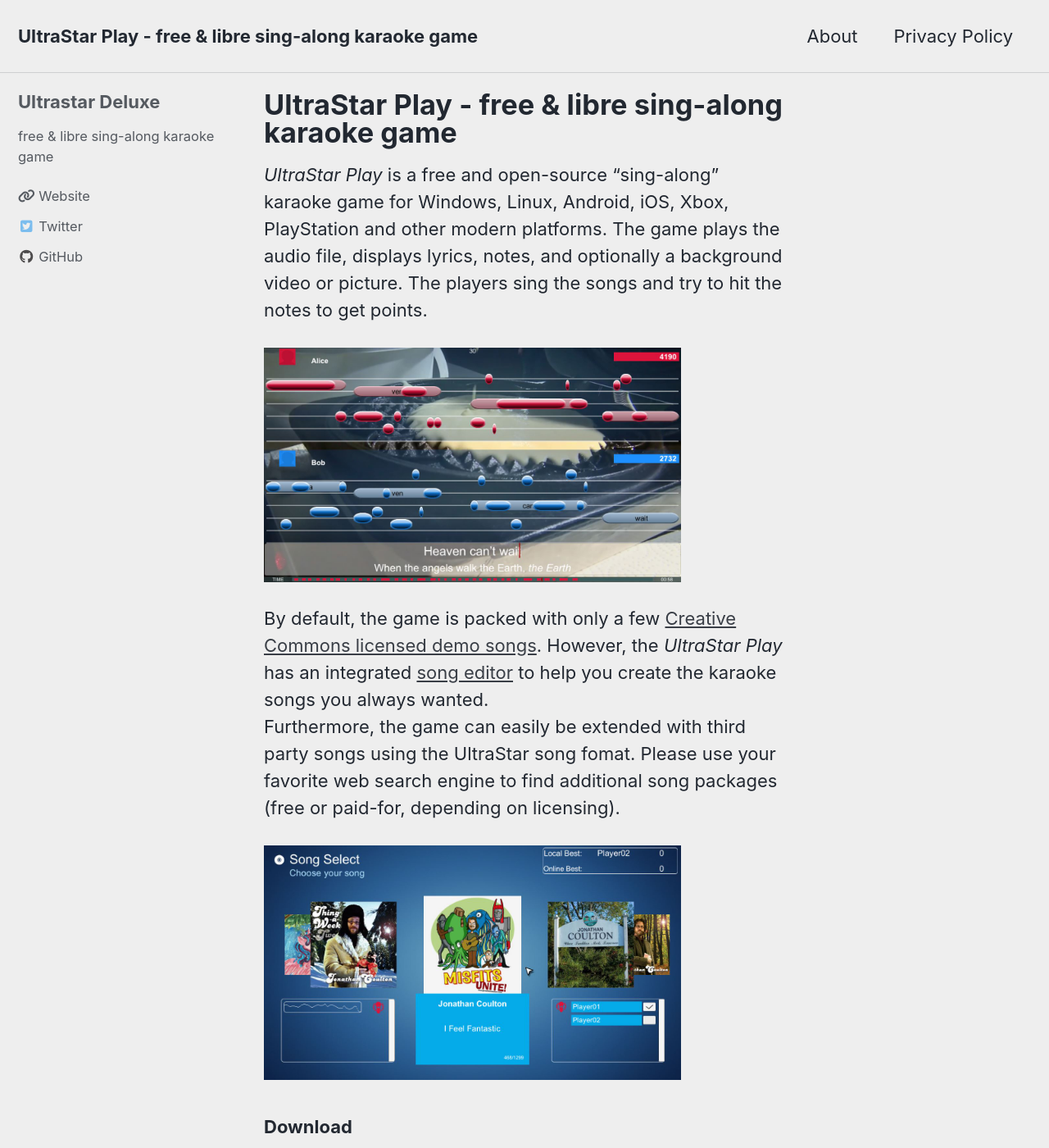
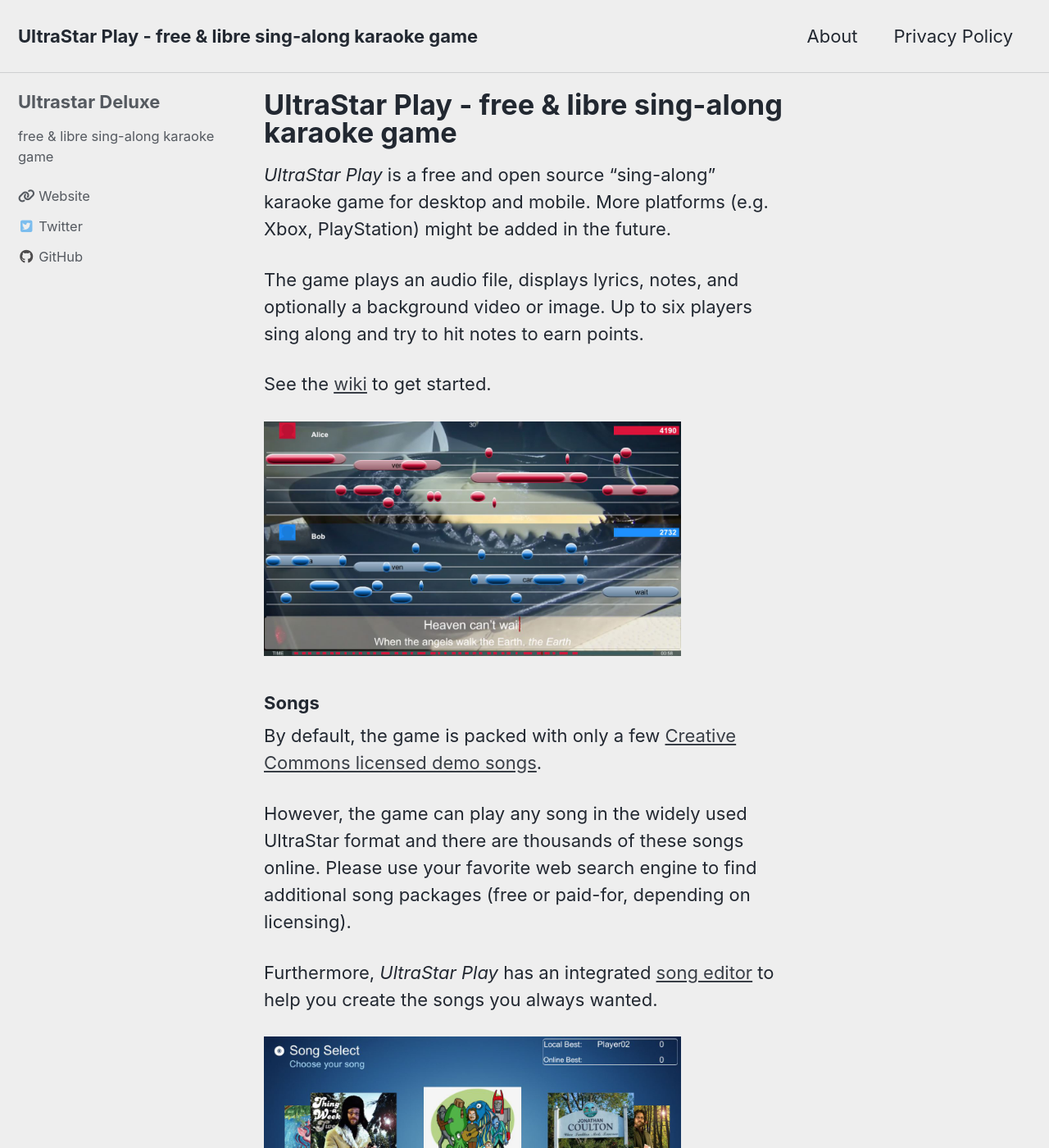
Before and after one commit to UltraStar-Deluxe/ultrastar-play.github.io, a Jekyll site: the page built from _pages/home.md, in a window 1280 px wide and 1400 px high. Shown: the whole window at 82% size. Built offline with Jekyll 4.4.1, drawn with Linux system fonts in a browser that asks for light colours; cached includes are drawn as plain includes; nearby versions of some CDN libraries; some of the changed text lies outside the part shown.

Commit message:
updated home.md: mentioned Companion App, link to wiki, link to sponsor
- more focus on what is good instead of "not ready for production"

```diff
--- a/_pages/home.md
+++ b/_pages/home.md
@@ -3,40 +3,51 @@
 permalink: /
 ---
 
-_UltraStar Play_ is a free and open-source "sing-along" karaoke game for Windows, Linux, Android, iOS, Xbox, PlayStation and other modern platforms. The game plays
-the audio file, displays lyrics, notes, and optionally a background video or picture. The players sing the songs and try to hit the notes to get points.
+_UltraStar Play_ is a free and open source "sing-along" karaoke game for desktop and mobile. More platforms (e.g. Xbox, PlayStation) might be added in the future.
+
+The game plays an audio file, displays lyrics, notes, and optionally a background video or image. Up to six players sing along and try to hit notes to earn points.
+
+See the [wiki](https://github.com/UltraStar-Deluxe/Play/wiki/First-Steps) to get started.
 
 [<img src="/images/singing3.jpg?raw=true" width="80%" alt="song singing in two player mode">](/images/singing3.jpg?raw=true)
 
+### Songs
 By default, the game is packed with only a few [Creative Commons licensed demo songs](https://github.com/UltraStar-Deluxe/songs).
-However, the _UltraStar Play_ has an integrated [song editor](https://github.com/UltraStar-Deluxe/Play/wiki/Song-Editor) to help you create the karaoke songs you
-always wanted. <br />
-Furthermore, the game can easily be extended with third party songs using the UltraStar song fomat. Please use your favorite web search engine to find additional
-song packages (free or paid-for, depending on licensing).
+
+However, the game can play any song in the widely used UltraStar format and there are thousands of these songs online.
+Please use your favorite web search engine to find additional song packages (free or paid-for, depending on licensing).
+
+Furthermore, _UltraStar Play_ has an integrated [song editor](https://github.com/UltraStar-Deluxe/Play/wiki/Song-Editor) to help you create the songs you always wanted. <br />
 
 [<img src="/images/song-select.jpg?raw=true" width="80%" alt="song selection scene">](/images/song-select.jpg?raw=true)
 
 ### Download
+_UltraStar Play_ is not "finished" yet, but already fun to play.
 
-_UltraStar Play_ is a new project which started in 2018/2019 and is not ready for "production use". Preview alpha versions are available for download at [this link](https://github.com/UltraStar-Deluxe/Play/releases),
+Preview alpha versions are available for download on [GitHub](https://github.com/UltraStar-Deluxe/Play/releases),
 targeting Windows, Linux, macOS, and Android.
 
-Until _UltraStar Play_ is ready to use, you might want to try one of these already existing free karaoke games instead:
-1. [UltraStar Deluxe](https://usdx.eu)
-2. [Performous](https://performous.org)
-3. [Vocaluxe](https://vocaluxe.org)
+You might also be interested in the more stable [UltraStar Deluxe](https://github.com/UltraStar-Deluxe/USDX) or similar projects such as [Performous](https://github.com/performous/performous) or [Vocaluxe](https://github.com/Vocaluxe/Vocaluxe).
+
+### Companion App
+Use your smartphone as mic or browse the song list via the _UltraStar Play Companion App_.
+
+A pre-release for Android can be found on [GitHub](https://github.com/UltraStar-Deluxe/PlayCompanion/releases)
 
 ### Source Code and Getting Involved
-
- _UltraStar Play_ is created using the [Unity game engine](https://www.unity.com) and mostly C# (Mono/.Net) as software development language.
+ _UltraStar Play_ is created using the [Unity game engine](https://www.unity.com) and mostly C# as software development language.
 The source code, documentation, and issue tracker can be found on [GitHub](https://github.com/UltraStar-Deluxe/Play).
 
+You can support the project by becoming a [GitHub Sponsor](https://github.com/sponsors/achimmihca).
+
+Planned features include: party modes, medleys, online multiplayer, downloadable themes, and improved UI
+
 ### Support and Contact
+Having trouble with _UltraStar Play_?
+Check out the [documentation](https://github.com/UltraStar-Deluxe/Play/wiki)
+or visit the [Gitter webchat](https://gitter.im/UltraStar-Deluxe/Play) to ask for help.
 
-Having trouble with _UltraStar Play_? Check out our [documentation](https://github.com/UltraStar-Deluxe/Play/wiki) or contact us using the [Gitter
-webchat](https://gitter.im/UltraStar-Deluxe/Play) and we will help you sort it out.
-
-There are some sing-along karaoke related forums:
+There also are some sing-along karaoke related forums:
 - [German/English user forum](https://forum.loewes-karaoke.de/)
 - [French user forum](http://ultrastar.forumprod.com/)
 - [English forum targeting users from Asia](http://usasian.forumotion.net/)
```
